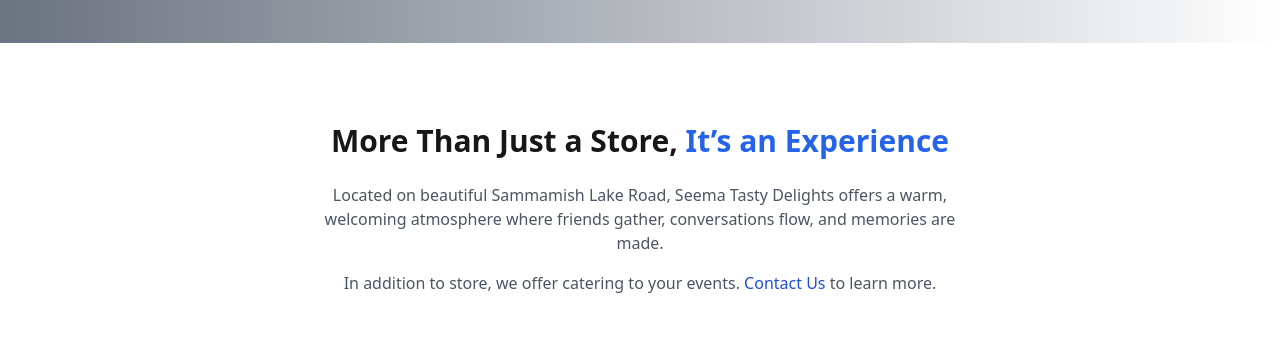
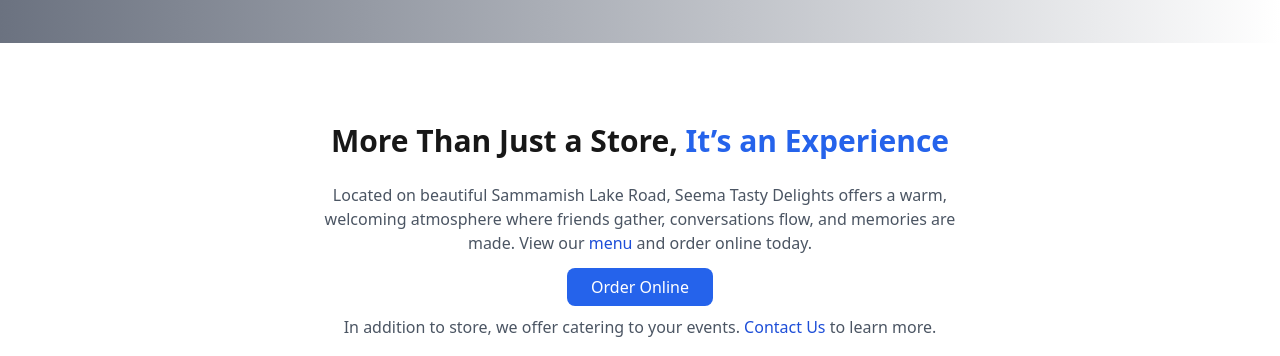
Before and after one commit to Roshang06/Seema-Official-Website, a Next.js app: page / in a window 1280 px wide. Shown: the part 1325-1681 px from the top of the page. Built offline with nearby package versions, Linux system fonts and the light colour scheme.

Commit message:
fixed online order button on small screens

```diff
--- a/src/components/About.jsx
+++ b/src/components/About.jsx
@@ -6,11 +6,19 @@
       <h2 className="text-3xl font-bold mb-6">
         More Than Just a Store, <span className="text-blue-600">It’s an Experience</span>
       </h2>
-      <p className="max-w-2xl mx-auto text-gray-600">
+      <p className="max-w-2xl mx-auto text-gray-600 mb-5">
         Located on beautiful Sammamish Lake Road, Seema Tasty Delights offers a
-        warm, welcoming atmosphere where friends gather, conversations flow, and memories are made.
+        warm, welcoming atmosphere where friends gather, conversations flow, and memories are made. View our <a href="/menu" className="text-blue-700" >menu</a> and order online today.
       </p>
-      <p className="max-w-2xl mx-auto text-gray-600 mt-4">
+
+        <div className="justify-center sm:justify-end">
+          <a className="px-3 sm:px-6 py-2 rounded-lg text-white bg-blue-600 transition duration-300 ease-in-out hover:-translate-y-1 hover:shadow-lg"
+              href="https://www.google.com" target="_blank"> {/* Placeholder link */}
+            Order Online
+          </a>
+        </div>
+
+      <p className="mt-4 max-w-2xl mx-auto text-gray-600 mt-4">
         In addition to store, we offer catering to your events. <span className="text-blue-700" ><Link href="/contact" >Contact Us</Link></span> to learn more.
       </p>
     </section>
--- a/src/components/Navbar.jsx
+++ b/src/components/Navbar.jsx
@@ -49,7 +49,7 @@
         </ul>
 
         <div className="justify-center sm:justify-end">
-          <a className="px-6 py-2 rounded-lg text-white bg-blue-600 transition duration-300 ease-in-out hover:-translate-y-1 hover:shadow-lg"
+          <a className="px-3 sm:px-6 py-2 rounded-lg text-white bg-blue-600 transition duration-300 ease-in-out hover:-translate-y-1 hover:shadow-lg"
               href="https://www.google.com" target="_blank"> {/* Placeholder link */}
             Order Online
           </a>
```
